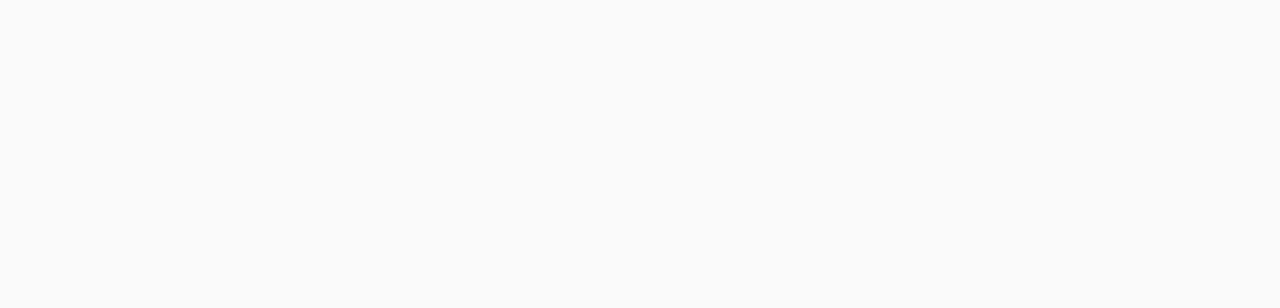
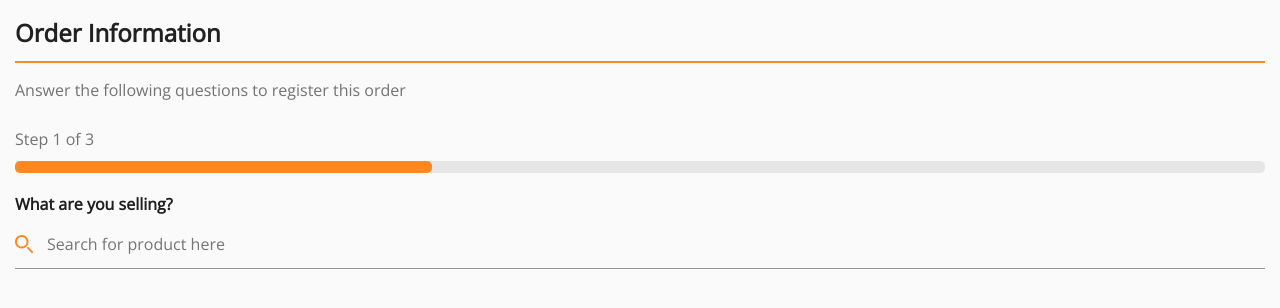
Before and after one commit to rafag0n/Appetit-client, a React app: page /order/product in a window 1280 px wide. Built offline with nearby package versions, Linux system fonts and the light colour scheme.

Commit message:
created progress bar

```diff
--- /dev/null
+++ b/src/components/progressBar/index.js
@@ -0,0 +1,21 @@
+import React, {Component} from 'react'
+import './style.scss'
+
+class ProgressBar extends Component {
+
+
+    render(){
+        const {max, step} = this.props
+
+        return <div className='progress-bar'>
+            <p>Step {step} of {max}</p>
+            <div className='progress-bar--indicator'>
+                <div className='progress-bar--filled' style={{flex: step}}/>
+                <div className='progress-bar--empty'style={{flex: max-step}}/>
+            </div>
+        </div>
+    }
+
+}
+
+export default ProgressBar
--- /dev/null
+++ b/src/components/progressBar/style.scss
@@ -0,0 +1,19 @@
+
+
+.progress-bar--indicator{
+    margin-top: 10px;
+    display: flex;
+    width: 100%;
+    height: 12px;
+    background-color: rgba(0,0,0,0.08);
+    border-radius: 5px;
+}
+
+.progress-bar--filled {
+    background-color: #FF8822;
+    border-radius: 5px;
+}
+
+.progress-bar--empty {
+    background-color: transparent;
+}
--- a/src/components/searchBar/style.scss
+++ b/src/components/searchBar/style.scss
@@ -23,6 +23,11 @@
     cursor: pointer;
 }
 
+.search-bar--submit-button:focus {
+    box-shadow: 1px 1px 10px rgba(0,0,0,0.35);
+    background-color: white;
+}
+
 .search-bar--icon {
     height: 18px;
     width: 18px;
--- a/src/main.scss
+++ b/src/main.scss
@@ -14,11 +14,12 @@ h3 {
     color: rgba(0,0,0,0.87)
 }
 
-h3 {
+h6 {
     padding: 0px;
     margin: 0px;
+    font-style: 'Normal';
     font-family: 'Open Sans';
-    font-size: 24px;
+    font-size: 16px;
     color: rgba(0,0,0,0.88);
 }
 
--- a/src/pages/selectProduct/index.js
+++ b/src/pages/selectProduct/index.js
@@ -1,9 +1,18 @@
 import React, {Component} from 'react'
-
+import TopText from '../../components/topText/'
+import ProgressBar from '../../components/progressBar/'
+import SearchBar from '../../components/searchBar/'
+import './style.scss'
 
 class SelectProduct extends Component {
     render(){
-        return <div></div>
+        return <div id='select-product'>
+            <TopText value='Order Information'/>
+            <p>Answer the following questions to register this order</p>
+            <ProgressBar step='1' max='3'/>
+            <h6>What are you selling?</h6>
+            <SearchBar placeholder='Search for product here'/>
+        </div>
     }
 }
 
--- /dev/null
+++ b/src/pages/selectProduct/style.scss
@@ -0,0 +1,22 @@
+#select-product {
+    padding: 15px;
+    display: flex;
+    flex-direction: column;
+}
+
+
+#select-product .search-bar {
+    margin-top: 5px;
+}
+
+#select-product .progress-bar {
+    margin-top: 25px;
+}
+
+#select-product>p {
+    margin-top: 15px;
+}
+
+#select-product>h6 {
+    margin-top: 20px;
+}
--- a/src/router.js
+++ b/src/router.js
@@ -17,11 +17,11 @@ class PageRouter extends Component {
             <Router>
             <Switch>
                 <Route exact path="/customer/:id"><CustomerOrders/></Route>
-                <Route exact path="/order/new/product"><SelectProduct/></Route>
-                <Route exact path="/order/new/product/:id/"><ProductDetail/></Route>
-                <Route exact path="/order/new/customers"><SelectCustomers/></Route>
-                <Route exact path="/order/new/payment"><PaymentStatus/></Route>
-                <Route exact path="/order/new/success"><OrderSuccess/></Route>
+                <Route exact path="/order/product"><SelectProduct/></Route>
+                <Route exact path="/order/product/:id/"><ProductDetail/></Route>
+                <Route exact path="/order/customers"><SelectCustomers/></Route>
+                <Route exact path="/order/payment"><PaymentStatus/></Route>
+                <Route exact path="/order/success"><OrderSuccess/></Route>
                 <Route exact path="/home"><Home/></Route>
                 <Route exact path="/"><Login/></Route>
                 <Route exact path="*"><NotFound404/></Route>
--- a/webpack.config.js
+++ b/webpack.config.js
@@ -3,6 +3,9 @@ const htmlWebpackPlugin = require('html-webpack-plugin')
 
 module.exports = {
     entry: ['babel-polyfill', './src/index.js'],
+    output: {
+        publicPath: '/'
+    },
     devServer: {
         historyApiFallback: true,
         stats: {
```
